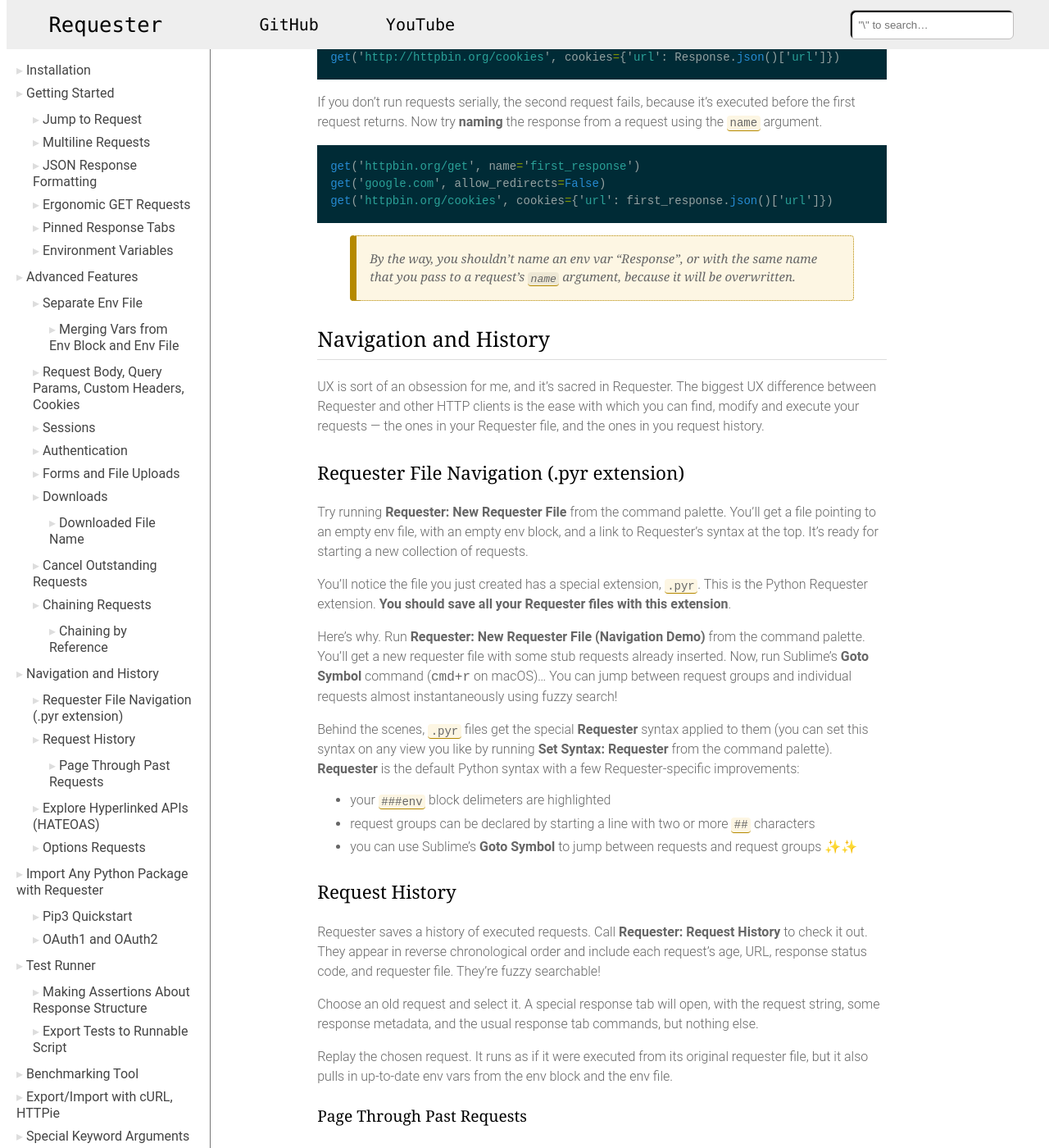
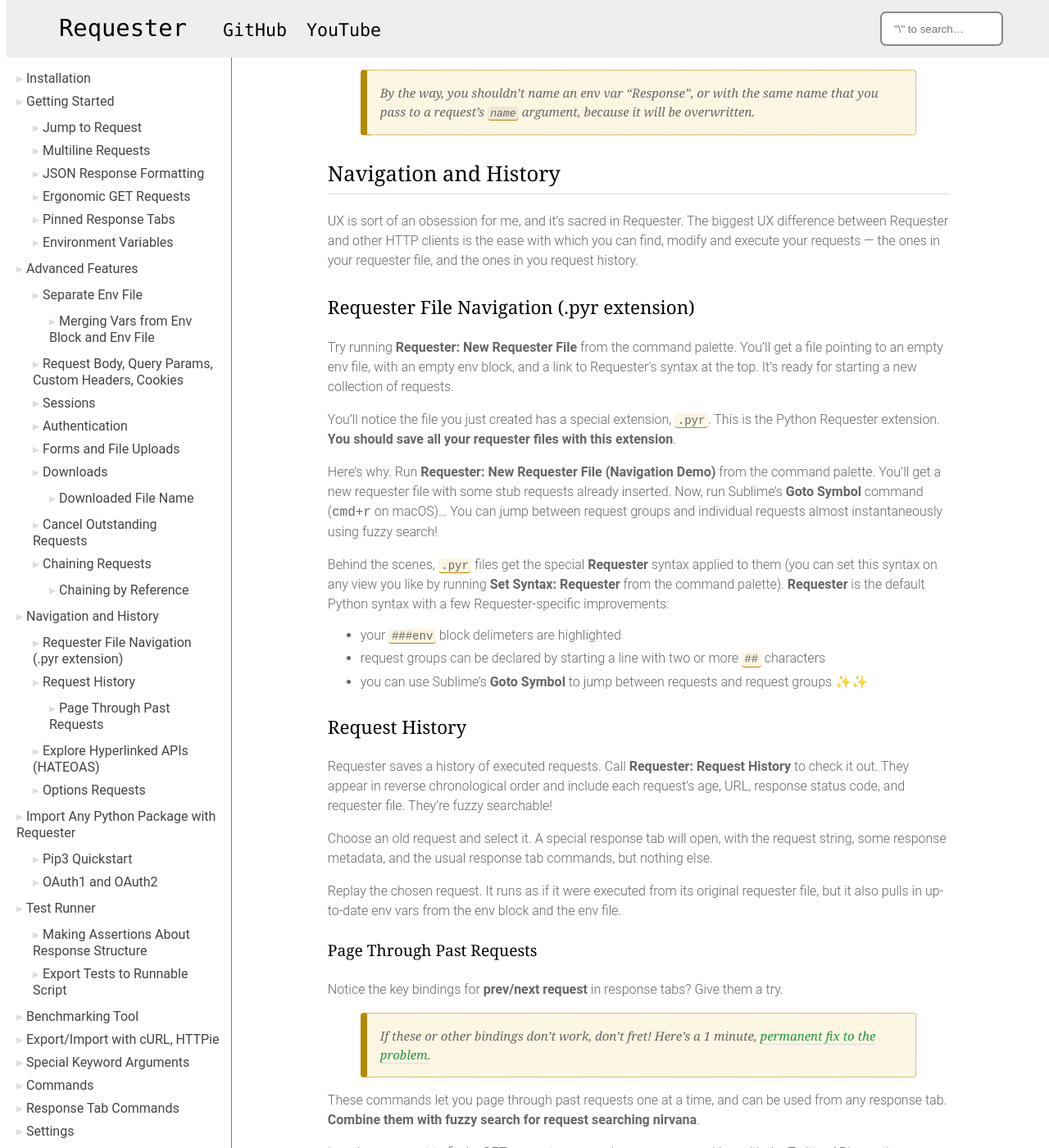
Before and after one commit to kylebebak/Requester, a Jekyll site: the page built from docs/index.html, in a window 1280 px wide and 1400 px high, scrolled down 8163 px. Shown: the whole window at 82% size. Built offline with Jekyll 4.4.1, drawn with Linux system fonts in a browser that asks for light colours; comment, search, counter and statistics services are not loaded; some of the changed text lies outside the part shown.

Commit message:
Docs style improvements

```diff
--- a/docs/_content/body.md
+++ b/docs/_content/body.md
@@ -29,7 +29,7 @@
 
 
 ### Jump to Request
-Go back to your Requester file and save it as `<anything>.pyr`. The extension is important. Run Sublime Text's __Goto Symbol__ by pressing <kbd>ctrl+r</kbd> (<kbd>cmd+r</kbd> on macOS). If your Requester file has this extension, you can jump between your requests almost instantaneously.
+Go back to your requester file and save it as `<anything>.pyr`. The extension is important. Run Sublime Text's __Goto Symbol__ by pressing <kbd>ctrl+r</kbd> (<kbd>cmd+r</kbd> on macOS). If your requester file has this extension, you can jump between your requests almost instantaneously.
 
 
 ### Multiline Requests
@@ -266,13 +266,13 @@
 
 
 ## Navigation and History
-UX is sort of an obsession for me, and it's sacred in Requester. The biggest UX difference between Requester and other HTTP clients is the ease with which you can find, modify and execute your requests — the ones in your Requester file, and the ones in you request history.
+UX is sort of an obsession for me, and it's sacred in Requester. The biggest UX difference between Requester and other HTTP clients is the ease with which you can find, modify and execute your requests — the ones in your requester file, and the ones in you request history.
 
 
 ### Requester File Navigation (.pyr extension)
 Try running __Requester: New Requester File__ from the command palette. You'll get a file pointing to an empty env file, with an empty env block, and a link to Requester's syntax at the top. It's ready for starting a new collection of requests.
 
-You'll notice the file you just created has a special extension, `.pyr`. This is the Python Requester extension. __You should save all your Requester files with this extension__.
+You'll notice the file you just created has a special extension, `.pyr`. This is the Python Requester extension. __You should save all your requester files with this extension__.
 
 Here's why. Run __Requester: New Requester File (Navigation Demo)__ from the command palette. You'll get a new requester file with some stub requests already inserted. Now, run Sublime's __Goto Symbol__ command (<kbd>cmd+r</kbd> on macOS)... You can jump between request groups and individual requests almost instantaneously using fuzzy search!
 
--- a/docs/css/main.scss
+++ b/docs/css/main.scss
@@ -25,15 +25,16 @@
   "base"
 ;
 
-$nav-bar-height: 60px;
-$toc-width: 20%;
+$nav-bar-height: 70px;
+$toc-width: 22%;
+$content-width: 60%;
 
 #nav-bar {
   background-color: #eee;
   position: fixed;
   width: 100%;
   top: 0;
-  height: $nav-bar-height;
+  min-height: $nav-bar-height;
   display: flex;
   flex-direction: row;
   align-items: center;
@@ -45,17 +46,23 @@
       color: $link;
     }
   }
-  .nav-bar-item {
-    flex: .75;
-    a {
-      font-size: 1.25em;
-    }
+  .nav-links {
+    padding-left: 5%;
+    flex: 2;
   }
-  .nav-bar-main-item {
-    flex: 1.25;
-    a {
-      font-size: 1.6em;
-    }
+  .nav-search {
+    flex: 1;
+    display: flex;
+    padding-right: 5%;
+    justify-content: flex-end;
+  }
+  .site-title {
+    font-size: 1.8em;
+    margin-right: 40px;
+  }
+  .external-link {
+    font-size: 1.35em;
+    margin-right: 20px;
   }
 }
 
@@ -94,9 +101,10 @@
 }
 
 #content {
-  width: 100% - $toc-width * 2.25;
-  margin-left: $toc-width * 1.5;
-  padding-top: $nav-bar-height;
+  width: $content-width;
+  margin-left: $toc-width + (100% - $toc-width - $content-width) / 2;
+  padding-top: $nav-bar-height * 1.4;
+  margin-bottom: $nav-bar-height;
 }
 
 h1,h2,h3,h4,h5 {
@@ -107,8 +115,8 @@
 h2:before,h3:before,h4:before {
   display: block;
   content: " ";
-  margin-top: -$nav-bar-height;
-  height: $nav-bar-height;
+  margin-top: -$nav-bar-height * 1.20;
+  height: $nav-bar-height * 1.20;
   visibility: hidden;
 }
 
@@ -125,24 +133,34 @@
     background-color: #aaa;
     border-bottom: 0px;
   }
+  margin: 0px 10px;
 }
 
 .header {
   h1,a {
     display: inline;
   }
-  a:last-child {
+  a,iframe {
     float: right;
   }
 }
 
 input[type=search]
 {
+  border: 2px solid #888;
+  border-radius: 7px;
   background-color: white;
-  border: solid 1px #BFBDBD;
-  border-radius: 6px;
   height: $nav-bar-height * .6;
-  padding-left: 10px;
-  box-shadow: 2px 2px 0 black inset;
-  width: 200px;
+  padding-left: 15px;
+  width: 150px;
+  -webkit-transition: width .2s ease-in-out;
+  -moz-transition:width .2s ease-in-out;
+  -o-transition: width .2s ease-in-out;
+  transition: width .2s ease-in-out;
+  &:focus {
+    width: 220px;
+    outline: none;
+    border-color: #9ecaed;
+    box-shadow: 0 0 10px #9ecaed;
+  }
 }
--- a/docs/index.html
+++ b/docs/index.html
@@ -5,24 +5,15 @@
 <div class="wrapper">
 
   <header id="nav-bar">
-    <div style="flex: 0.25;"></div>
-
-    <div class="nav-bar-main-item">
+    <div class="nav-links">
       <a class="site-title" href="{{ site.baseurl }}/">Requester</a>
-    </div>
-    <div class="nav-bar-item">
-      <a class="external-link nav-bar-item" href="{{ site.github_url }}/">GitHub</a>
-    </div>
-    <div class="nav-bar-item">
-      <a class="external-link nav-bar-item" href="{{ site.youtube_url }}/">YouTube</a>
+      <a class="external-link" href="{{ site.github_url }}/">GitHub</a>
+      <a class="external-link" href="{{ site.youtube_url }}/">YouTube</a>
     </div>
 
-    <div style="flex: 2;"></div>
-
-    <div class="nav-bar-item">
+    <div class="nav-search">
       <input id="q" type="search" placeholder="&quot;\&quot; to search…" />
     </div>
-    <div style="flex: 0.25;"></div>
   </header>
 
   <nav id="toc">
@@ -34,6 +25,7 @@
   <div id="content">
     <div class="header">
       <h1>Documentation</h1>
+      <iframe src="https://ghbtns.com/github-btn.html?user=kylebebak&repo=Requester&type=star&count=true&size=large" frameborder="0" scrolling="0" width="160px" height="30px"></iframe>
       <a class="button" href="https://github.com/kylebebak/Requester/blob/master/docs/_content/body.md">EDIT ON GITHUB</a>
     </div>
 
```
Also changed, not shown: docs/_content/header.md (+1 -0 lines), README.md.
